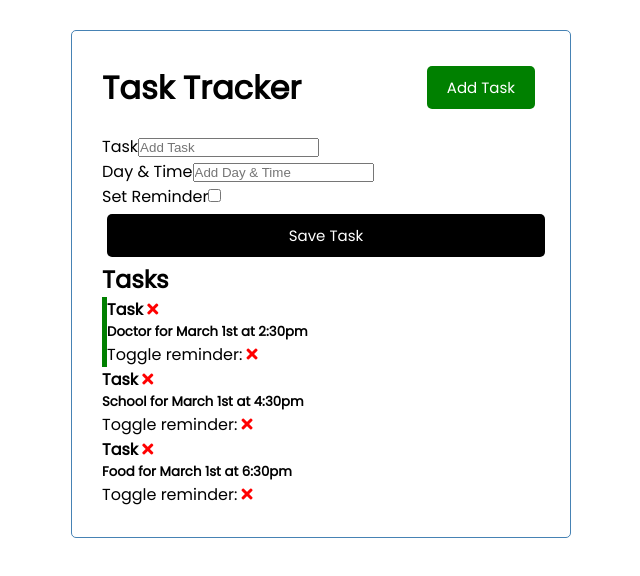
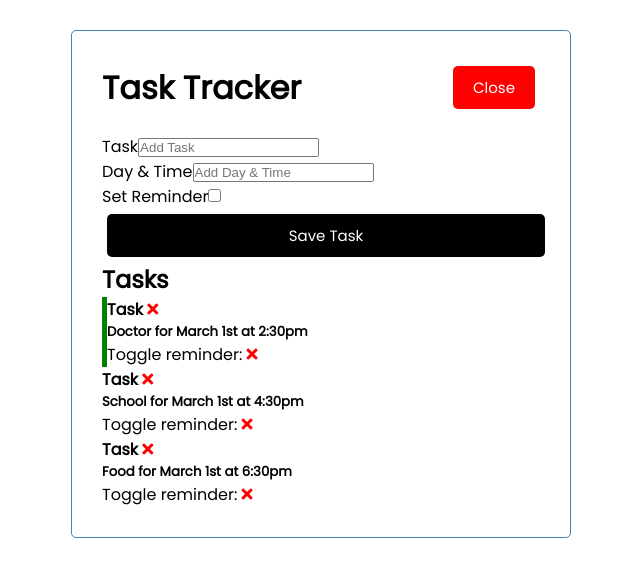
Before and after one commit to ElyssaW/vue-crash-course, a Vue app: page / in a window 1280 px wide. Both pictures are taken after a click on the button "Add Task". Shown: the top 576 px of the page, without its empty margins (319-959 px from the left). Built offline with nearby package versions, Linux system fonts and the light colour scheme.

Commit message:
Added toggle to add task window

```diff
--- a/src/App.vue
+++ b/src/App.vue
@@ -1,7 +1,11 @@
 <template>
   <div class='container'>
-    <Header title='Task Tracker' />
-    <AddTask @add-task="addTask" />
+    <Header @toggle-add="toggleAdd" title='Task Tracker' :showAddTask='this.showAddTask' />
+
+    <div v-show='showAddTask'>
+      <AddTask @add-task="addTask" />
+    </div>
+
     <Tasks @delete-task="deleteTask" @toggle-reminder='toggleReminder' :tasks="tasks" />
   </div>
 </template>
@@ -20,12 +24,16 @@ export default {
   },
   data() {
     return {
-      tasks: []
+      tasks: [],
+      showAddTask: false
     }
   },
   methods: {
     addTask(task) {
       this.tasks = [...this.tasks, task]
+    },
+    toggleAdd() {
+      this.showAddTask = !this.showAddTask
     },
     deleteTask(taskId) {
       console.log('task', taskId)
--- a/src/components/Button.vue
+++ b/src/components/Button.vue
@@ -12,6 +12,7 @@ export default {
     methods: {
         onClick() {
             console.log('Clicked')
+            this.$emit('btn-click')
         }
     }
 }
--- a/src/components/Header.vue
+++ b/src/components/Header.vue
@@ -1,7 +1,7 @@
 <template>
     <header>
         <h1>{{title}}</h1>
-        <Button text='Add Task' color='green' />
+        <Button @btn-click="$emit('toggle-add')" :text="showAddTask ? 'Close' : 'Add Task'" :color="showAddTask ? 'red' : 'green'" />
     </header>
 </template>
 
@@ -14,6 +14,9 @@
             title: {
                 type: String,
                 default: "Hello World"
+            },
+            showAddTask: {
+                type: Boolean
             }
         },
         components: {
```
